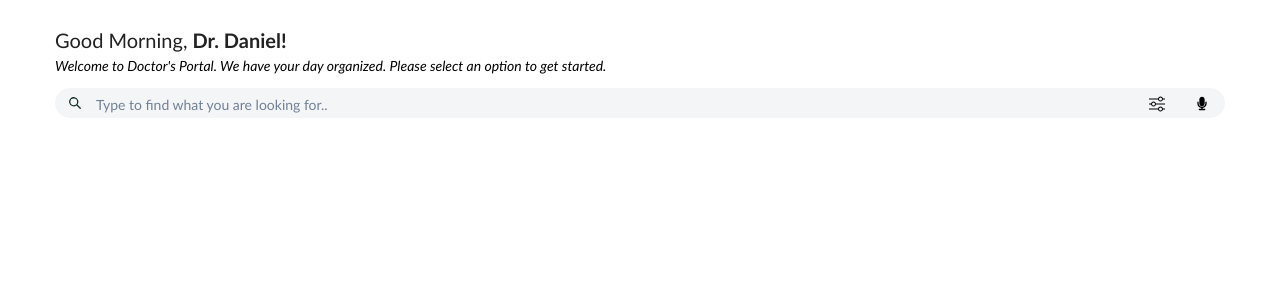
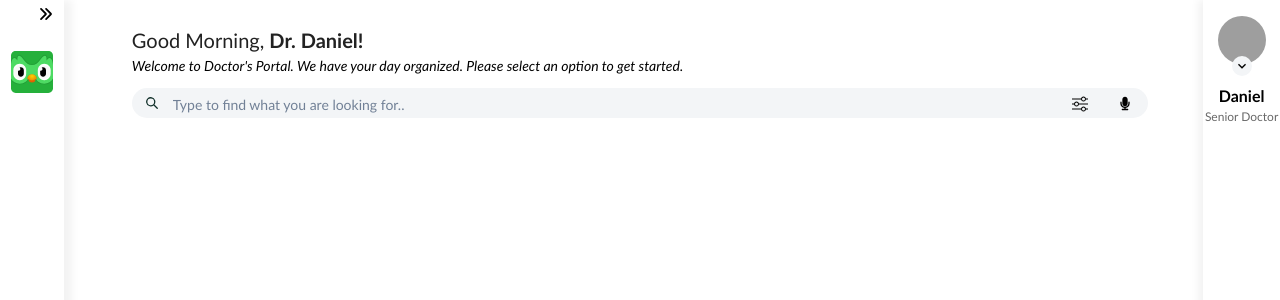
Before and after one commit to shahana308/doctors_portal, a React (Vite) app: page / in a window 1280 px wide. Shown: the top 300 px of the page. Built offline with nearby package versions, Linux system fonts and the light colour scheme; grey boxes are pictures that could not be loaded.

Commit message:
structure change

```diff
--- a/src/App.tsx
+++ b/src/App.tsx
@@ -3,6 +3,7 @@ import { ChakraProvider, Container } from "@chakra-ui/react";
 import { BrowserRouter as Router, Route, Routes } from "react-router-dom";
 import Home from "./components/home/Home";
 import extendTheme from "./theme/theme";
+import { MainPage } from "./Home";
 
 function App() {
   return (
@@ -16,7 +17,7 @@ function App() {
         p={0}>
         <Router>
           <Routes>
-            <Route path="/*" element={<Home></Home>} />
+            <Route path="/*" element={<MainPage></MainPage>} />
           </Routes>
         </Router>
       </Container>
--- /dev/null
+++ b/src/Home.tsx
@@ -0,0 +1,22 @@
+/** @format */
+
+import { Box, Flex } from "@chakra-ui/react";
+import Navbar from "./components/navbar/Navbar";
+import RightNavbar from "./components/navbar/RightNavbar";
+import Home from "./components/home/Home";
+
+export const MainPage = () => {
+  return (
+    <Flex height="100%">
+      <Box height="100%" width="6vw">
+        <Navbar />
+      </Box>
+      <Box width="88vw">
+        <Home />
+      </Box>
+      <Box height="100%" width="6vw" overflow="hidden">
+        <RightNavbar />
+      </Box>
+    </Flex>
+  );
+};
--- a/src/theme/foundations/colors.ts
+++ b/src/theme/foundations/colors.ts
@@ -8,6 +8,10 @@ const colors = {
   white: {
     200: "#F3F5F7",
   },
+  grey: {
+    100: "#F3F5F7",
+    300: "#686868",
+  },
 } as const;
 
 export type Colors = typeof colors;
```
